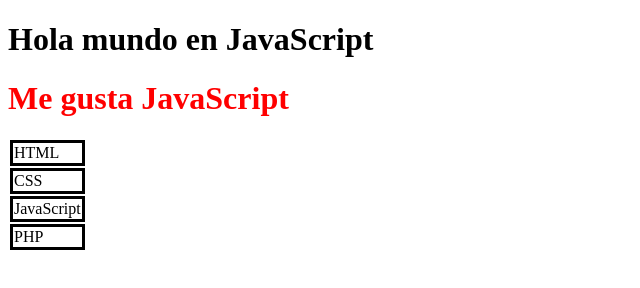
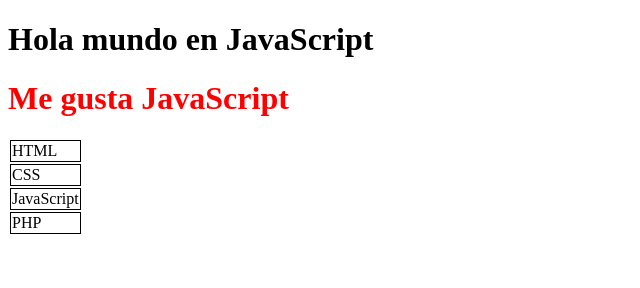
Before and after one commit to tecweb2225/ejemplos-javascript, a plain HTML site: page holajavascript.html in a window 1280 px wide. Shown: the whole page, without its empty margins (0-640 px from the left). Drawn offline with Linux system fonts and the light colour scheme.

Commit message:
Se cambio el tamaño de la línea del borde

```diff
--- a/holajavascript.html
+++ b/holajavascript.html
@@ -22,7 +22,7 @@
             document.write('<table>')
             for (var i = 0; i < tabla.length; i++)  {
                 document.write('<tr>')
-                document.write('<td style="border:solid">')
+                document.write('<td style="border:solid 0.5px">')
                 document.write(tabla[i])
                 document.write('</td>')
                 document.write('</tr>')
```
